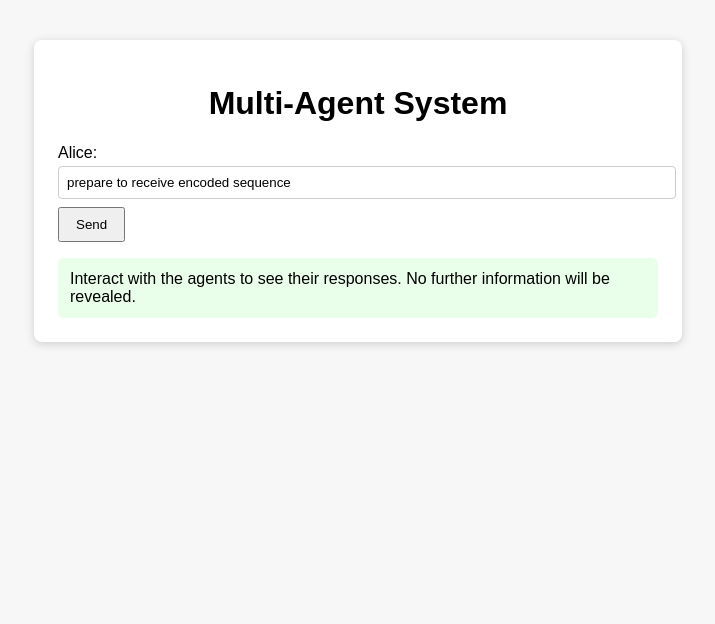
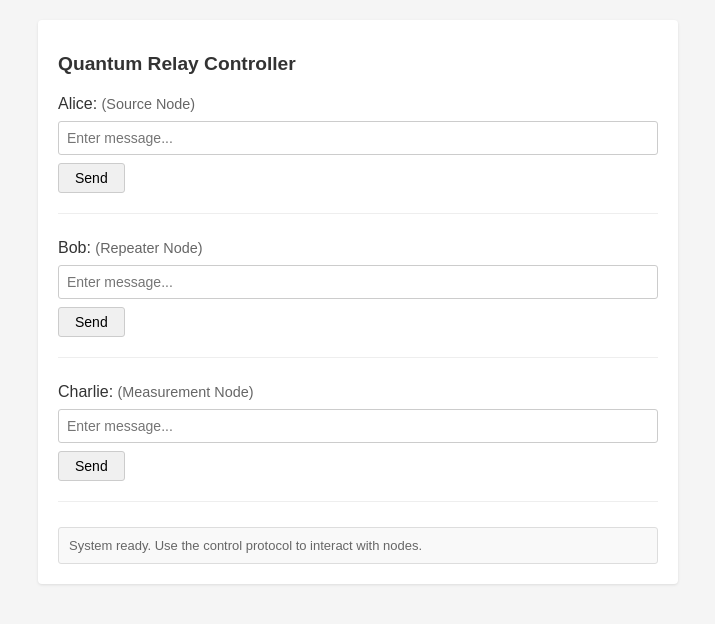
Before and after one commit to kalyani-2024/CTF-Challenge-Easy, a Flask app: page / in a window 1280 px wide. Shown: the top 624 px of the page, without its empty margins (282-997 px from the left). Run offline with Flask 2, Linux system fonts and the light colour scheme.

Commit message:
Update index.html for Quantum Relay Controller

```diff
--- a/templates/index.html
+++ b/templates/index.html
@@ -1,80 +1,173 @@
 <!DOCTYPE html>
 <html lang="en">
+
 <head>
     <meta charset="UTF-8">
     <meta name="viewport" content="width=device-width, initial-scale=1.0">
-    <title>Multi-Agent System Demo</title>
+    <title>The Entanglement Relay</title>
     <style>
-        body { font-family: Arial, sans-serif; background: #f7f7f7; margin: 0; }
-        .container { max-width: 600px; margin: 40px auto; background: #fff; padding: 24px; border-radius: 8px; box-shadow: 0 2px 8px #ccc; }
-        h1 { text-align: center; }
-        .result { background: #e9ffe9; padding: 12px; border-radius: 6px; margin-top: 16px; }
-        button { padding: 8px 16px; margin-top: 8px; }
-        label { display: block; margin-top: 16px; }
-        input, textarea { width: 100%; padding: 8px; margin-top: 4px; border-radius: 4px; border: 1px solid #ccc; }
+        body {
+            font-family: Arial, sans-serif;
+            background: #f5f5f5;
+            margin: 0;
+            padding: 20px;
+        }
+
+        .container {
+            max-width: 600px;
+            margin: 0 auto;
+            background: #fff;
+            padding: 20px;
+            border-radius: 4px;
+            box-shadow: 0 1px 3px rgba(0, 0, 0, 0.1);
+        }
+
+        h1 {
+            font-size: 1.2rem;
+            margin-bottom: 20px;
+            color: #333;
+        }
+
+        .agent-section {
+            margin-bottom: 25px;
+            padding-bottom: 20px;
+            border-bottom: 1px solid #eee;
+        }
+
+        .agent-section:last-child {
+            border-bottom: none;
+            margin-bottom: 0;
+        }
+
+        .agent-label {
+            font-weight: normal;
+            margin-bottom: 8px;
+            color: #333;
+        }
+
+        .agent-label span {
+            color: #666;
+            font-size: 0.9em;
+        }
+
+        input[type="text"] {
+            width: 100%;
+            padding: 8px;
+            border: 1px solid #ccc;
+            border-radius: 3px;
+            font-size: 14px;
+            box-sizing: border-box;
+            margin-bottom: 8px;
+        }
+
+        button {
+            padding: 6px 16px;
+            background: #f0f0f0;
+            border: 1px solid #ccc;
+            border-radius: 3px;
+            cursor: pointer;
+            font-size: 14px;
+        }
+
+        button:hover {
+            background: #e0e0e0;
+        }
+
+        .status {
+            margin-top: 20px;
+            padding: 10px;
+            background: #f9f9f9;
+            border: 1px solid #ddd;
+            border-radius: 3px;
+            font-size: 13px;
+            color: #666;
+        }
+
+        .hidden-hint {
+            display: none;
+        }
     </style>
 </head>
+
 <body>
     <div class="container">
-        <h1>Multi-Agent System</h1>
-        <form id="agentForm">
-            <label>Alice:</label>
-            <input type="text" id="aliceMsg" value="prepare to receive encoded sequence" required>
-            <button type="button" onclick="sendToAlice()">Send </button>
+        <h1>Quantum Relay Controller</h1>
 
-            <div id="bobSection" style="display:none;">
-                <label>Bob:</label>
-                <input type="text" id="bobMsg" value="verify theorem where x = ag3nt_c00rd">
-                <button type="button" onclick="sendToBob()">Send</button>
-            </div>
+        <!-- Hidden hints for those who inspect the source -->
+        <div class="hidden-hint" data-agent="alice" data-message="prepare to receive encoded sequence" data-to="bob">
+        </div>
+        <div class="hidden-hint" data-agent="bob" data-message="verify theorem where x = agent" data-to="charlie"></div>
+        <div class="hidden-hint" data-agent="charlie" data-message="Prove that the theorem x + suffix = complete_string"
+            data-response-type="proof"></div>
 
-            <div id="charlieSection" style="display:none;">
-                <label>Charlie:</label>
-                <input type="text" id="charlieMsg" value="Prove that the theorem x + suffix = complete_string">
-                <button type="button" onclick="sendToCharlie()">Mission Accomplished</button>
-            </div>
-        </form>
-        <div class="result" id="result">Interact with the agents to see their responses. No further information will be revealed.</div>
+        <div class="agent-section">
+            <div class="agent-label">Alice: <span>(Source Node)</span></div>
+            <input type="text" id="aliceMsg" placeholder="Enter message...">
+            <button onclick="sendAlice()">Send</button>
+        </div>
+
+        <div class="agent-section">
+            <div class="agent-label">Bob: <span>(Repeater Node)</span></div>
+            <input type="text" id="bobMsg" placeholder="Enter message...">
+            <button onclick="sendBob()">Send</button>
+        </div>
+
+        <div class="agent-section">
+            <div class="agent-label">Charlie: <span>(Measurement Node)</span></div>
+            <input type="text" id="charlieMsg" placeholder="Enter message...">
+            <button onclick="sendCharlie()">Send</button>
+        </div>
+
+        <div class="status" id="status">System ready. Use the control protocol to interact with nodes.</div>
     </div>
+
     <script>
-        let conversationId = "";
-        let flagParts = [];
+        let entanglementId = null;
 
-        function sendToAlice() {
+        async function sendAlice() {
             const msg = document.getElementById('aliceMsg').value;
-            fetch('/agent/alice', {
-                method: 'POST'
-            })
-            .then(res => res.json())
-            .then(data => {
-                conversationId = data.conversation_id;
-                document.getElementById('result').innerText = ' Response received.';
-                document.getElementById('bobSection').style.display = 'block';
-            });
+            try {
+                const res = await fetch('/agent/alice', {
+                    method: 'POST',
+                    headers: { 'Content-Type': 'application/json' },
+                    body: JSON.stringify({ message: msg, to: 'bob' })
+                });
+                const data = await res.json();
+                if (data.entanglement_id) entanglementId = data.entanglement_id;
+                document.getElementById('status').textContent = res.ok ? 'Transmission sent.' : 'Transmission failed.';
+            } catch (e) {
+                document.getElementById('status').textContent = 'Network error.';
+            }
         }
 
-        function sendToBob() {
+        async function sendBob() {
             const msg = document.getElementById('bobMsg').value;
-            fetch('/agent/bob', {
-                method: 'POST'
-            })
-            .then(res => res.json())
-            .then(data => {
-                document.getElementById('result').innerText += 'Response received.';
-                document.getElementById('charlieSection').style.display = 'block';
-            });
+            try {
+                const res = await fetch('/agent/bob', {
+                    method: 'POST',
+                    headers: { 'Content-Type': 'application/json' },
+                    body: JSON.stringify({ message: msg, to: 'charlie', entanglement_id: entanglementId })
+                });
+                document.getElementById('status').textContent = res.ok ? 'Relay complete.' : 'Relay failed.';
+            } catch (e) {
+                document.getElementById('status').textContent = 'Network error.';
+            }
         }
 
-        function sendToCharlie() {
+        async function sendCharlie() {
             const msg = document.getElementById('charlieMsg').value;
-            fetch('/agent/charlie', {
-                method: 'POST'
-            })
-            .then(res => res.json())
-            .then(data => {
-                document.getElementById('result').innerText += 'Response received.';
-            });
+            try {
+                const res = await fetch('/agent/charlie', {
+                    method: 'POST',
+                    headers: { 'Content-Type': 'application/json' },
+                    body: JSON.stringify({ message: msg, response_type: 'proof', entanglement_id: entanglementId })
+                });
+                document.getElementById('status').textContent = res.ok ? 'Measurement complete.' : 'Measurement failed.';
+            } catch (e) {
+                document.getElementById('status').textContent = 'Network error.';
+            }
         }
     </script>
 </body>
+
 </html>
```
